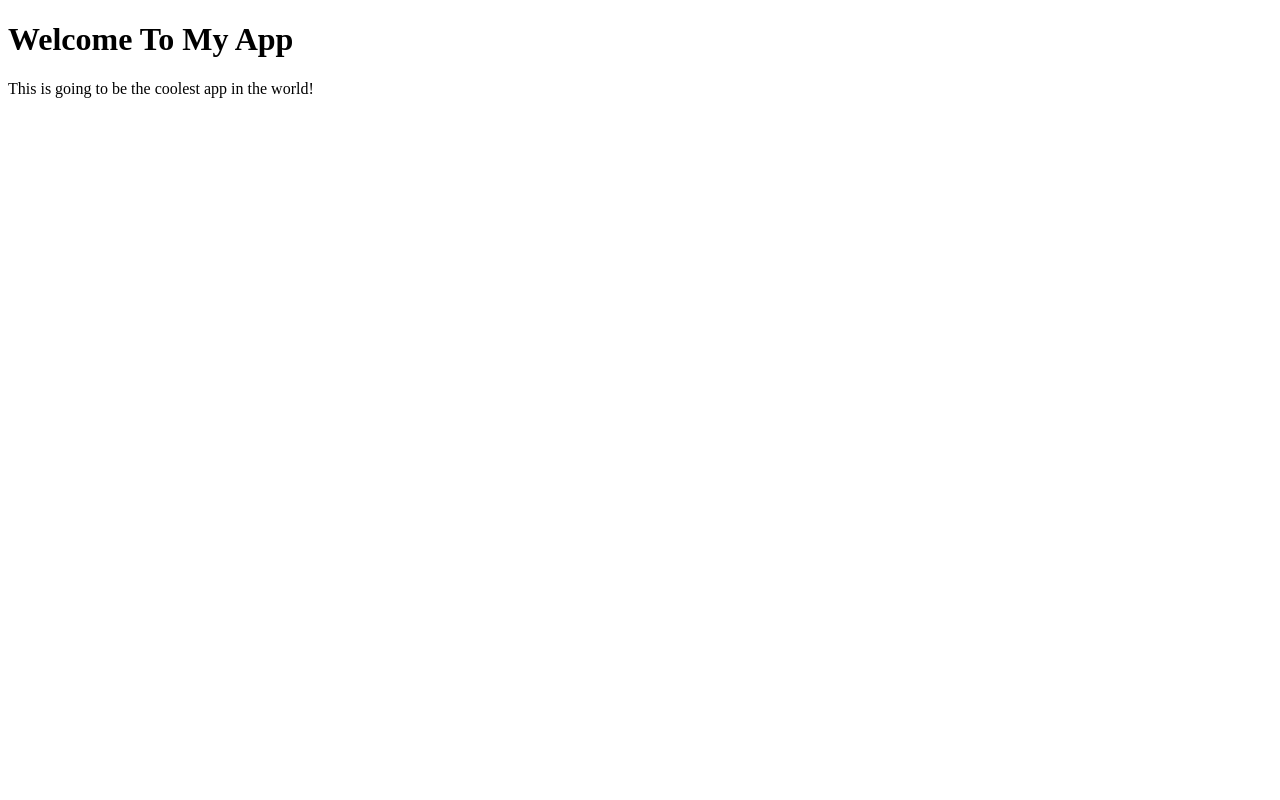
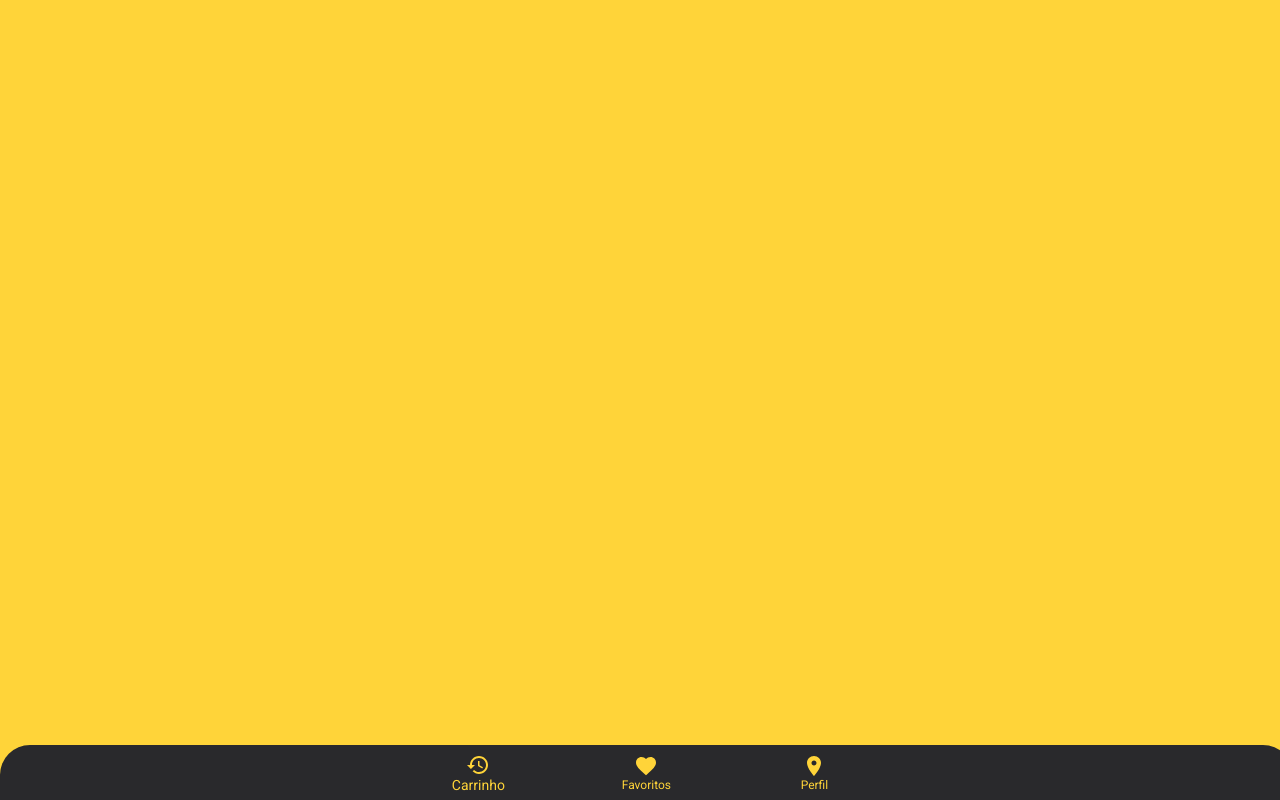
Before and after one commit to CHenriqueRibeiro/Delivery-System, a React (Vite) app in the folder Delivery-system/: page / in a window 1280 px wide. Built offline with nearby package versions, Linux system fonts and the light colour scheme.

Commit message:
footer home finished

```diff
--- a/Delivery-system/index.html
+++ b/Delivery-system/index.html
@@ -1,5 +1,5 @@
 <!DOCTYPE html>
-<html lang="en">
+<html lang="pt-br">
   <head>
     <meta charset="UTF-8" />
     <link rel="icon" type="image/svg+xml" href="/vite.svg" />
--- a/Delivery-system/src/App.jsx
+++ b/Delivery-system/src/App.jsx
@@ -2,11 +2,12 @@ import '@fontsource/roboto/300.css';
 import '@fontsource/roboto/400.css';
 import '@fontsource/roboto/500.css';
 import '@fontsource/roboto/700.css';
-import Welcome from "./components/Welcome"
+import './app.css'
+import Footer from "./components/Footer/footer"
 export default function App() {
     return (
     <>
-    <Welcome/>
+    <Footer/>
     </>
     );
     }
--- /dev/null
+++ b/Delivery-system/src/app.css
@@ -0,0 +1,11 @@
+*{
+    margin: 0;
+    padding: 0;
+    box-sizing: border-box;
+
+
+}
+body{
+
+background-color: #FFD439;
+}
--- /dev/null
+++ b/Delivery-system/src/components/Footer/footer.css
@@ -0,0 +1,16 @@
+.footer{
+
+    width: 101vw !important;
+    position: fixed;
+    bottom: -1px;
+
+}
+.footer .contentfooter{
+    background-color: #29292C;
+    border-radius: 30px 30px 0 0;
+}
+.footer .iconsfooter{
+    color: #FFD439;
+
+}
+.Mui-selected{color: #ffd439!important;}
--- /dev/null
+++ b/Delivery-system/src/components/Footer/footer.jsx
@@ -0,0 +1,40 @@
+import * as React from "react";
+import Box from "@mui/material/Box";
+import BottomNavigation from "@mui/material/BottomNavigation";
+import BottomNavigationAction from "@mui/material/BottomNavigationAction";
+import RestoreIcon from "@mui/icons-material/Restore";
+import FavoriteIcon from "@mui/icons-material/Favorite";
+import LocationOnIcon from "@mui/icons-material/LocationOn";
+import "./footer.css";
+export default function SimpleBottomNavigation() {
+  const [value, setValue] = React.useState(0);
+
+  return (
+    <Box className="footer">
+      <BottomNavigation
+        className="contentfooter"
+        showLabels
+        value={value}
+        onChange={(event, newValue) => {
+          setValue(newValue);
+        }}
+      >
+        <BottomNavigationAction
+          className="iconsfooter"
+          label="Carrinho"
+          icon={<RestoreIcon className="iconsfooter" />}
+        />
+        <BottomNavigationAction
+          className="iconsfooter"
+          label="Favoritos"
+          icon={<FavoriteIcon className="iconsfooter" />}
+        />
+        <BottomNavigationAction
+          className="iconsfooter"
+          label="Perfil"
+          icon={<LocationOnIcon className="iconsfooter" />}
+        />
+      </BottomNavigation>
+    </Box>
+  );
+}
--- a/Delivery-system/src/components/Welcome.jsx
+++ b/Delivery-system/src/components/Welcome.jsx
@@ -1,10 +1,33 @@
-export default function Welcome() {
-    return (
-    <>
-    <div className="wrapper">
-    <h1>Welcome To My App</h1>
-    <p>This is going to be the coolest app in the world!</p>
-    </div>
-    </>
-    );
-    }
+// eslint-disable-next-line no-unused-vars
+import * as React from 'react';
+import AppBar from '@mui/material/AppBar';
+import Box from '@mui/material/Box';
+import Toolbar from '@mui/material/Toolbar';
+import Typography from '@mui/material/Typography';
+import Button from '@mui/material/Button';
+import IconButton from '@mui/material/IconButton';
+import MenuIcon from '@mui/icons-material/Menu';
+
+export default function ButtonAppBar() {
+  return (
+    <Box sx={{ flexGrow: 1 }}>
+      <AppBar  position="static">
+        <Toolbar>
+          <IconButton
+            size="small"
+            edge="start"
+            color="inherit"
+            aria-label="menu"
+            sx={{ width: 1}}
+          >
+            <MenuIcon />
+          </IconButton>
+          <Typography variant="h6" component="div" sx={{ flexGrow: 1 }}>
+            News
+          </Typography>
+          <Button color="inherit">Login</Button>
+        </Toolbar>
+      </AppBar>
+    </Box>
+  );
+}
--- a/Delivery-system/src/main.jsx
+++ b/Delivery-system/src/main.jsx
@@ -6,5 +6,6 @@ import App from './App.jsx'
 ReactDOM.createRoot(document.getElementById('root')).render(
   <React.StrictMode>
     <App />
+
   </React.StrictMode>,
 )
```
Also changed, not shown: Delivery-system/src/components/Button/button.jsx (added).
